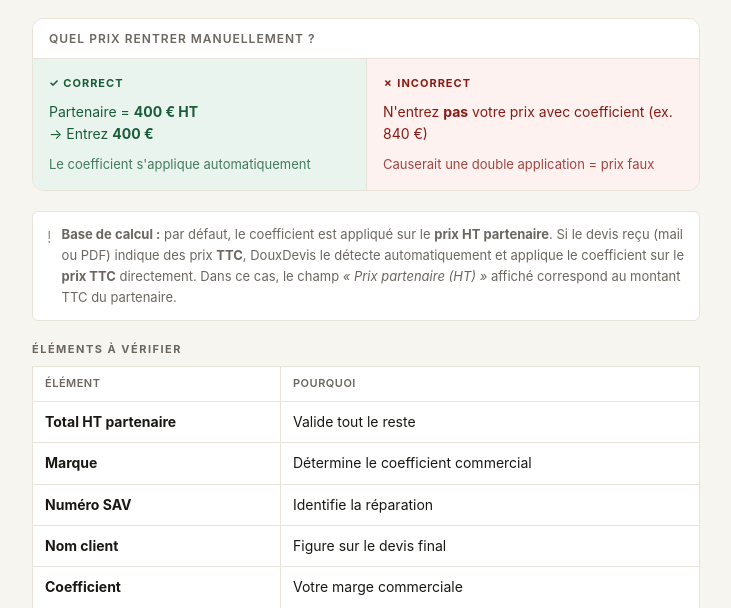
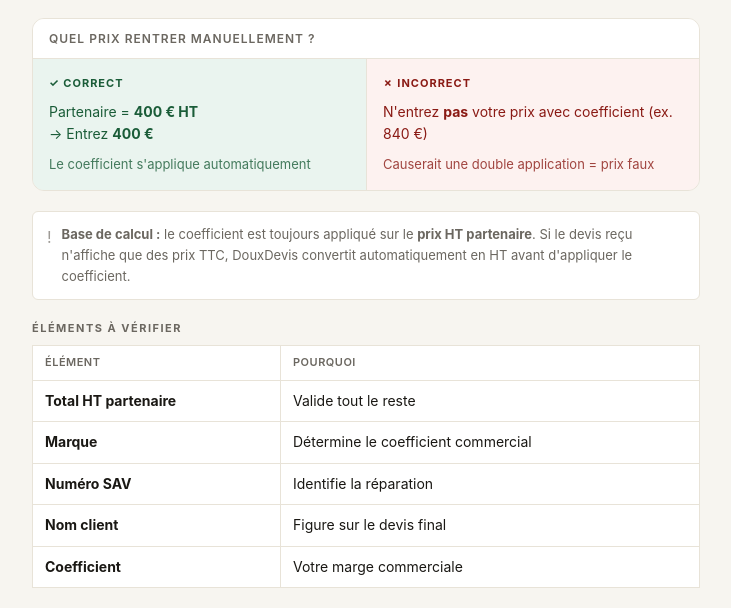
Before and after one commit to CamargAqua/DouxDevis, a Flask app: page /guide in a window 1280 px wide. Shown: the part 1021-1629 px from the top of the page, without its empty margins (310-1041 px from the left). Run offline with Flask 3, Linux system fonts and the light colour scheme.

Commit message:
docs(guide): fix HT/TTC note — coeff always applied on HT

```diff
--- a/templates/guide.html
+++ b/templates/guide.html
@@ -78,10 +78,8 @@
         <div class="guide-tip" style="margin-top:0;">
           <span class="guide-tip-icon">!</span>
           <span>
-            <strong>Base de calcul :</strong> par défaut, le coefficient est appliqué sur le <strong>prix HT partenaire</strong>.
-            Si le devis reçu (mail ou PDF) indique des prix <strong>TTC</strong>, DouxDevis le détecte automatiquement
-            et applique le coefficient sur le <strong>prix TTC</strong> directement.
-            Dans ce cas, le champ <em>« Prix partenaire (HT) »</em> affiché correspond au montant TTC du partenaire.
+            <strong>Base de calcul :</strong> le coefficient est toujours appliqué sur le <strong>prix HT partenaire</strong>.
+            Si le devis reçu n'affiche que des prix TTC, DouxDevis convertit automatiquement en HT avant d'appliquer le coefficient.
           </span>
         </div>
 
```
